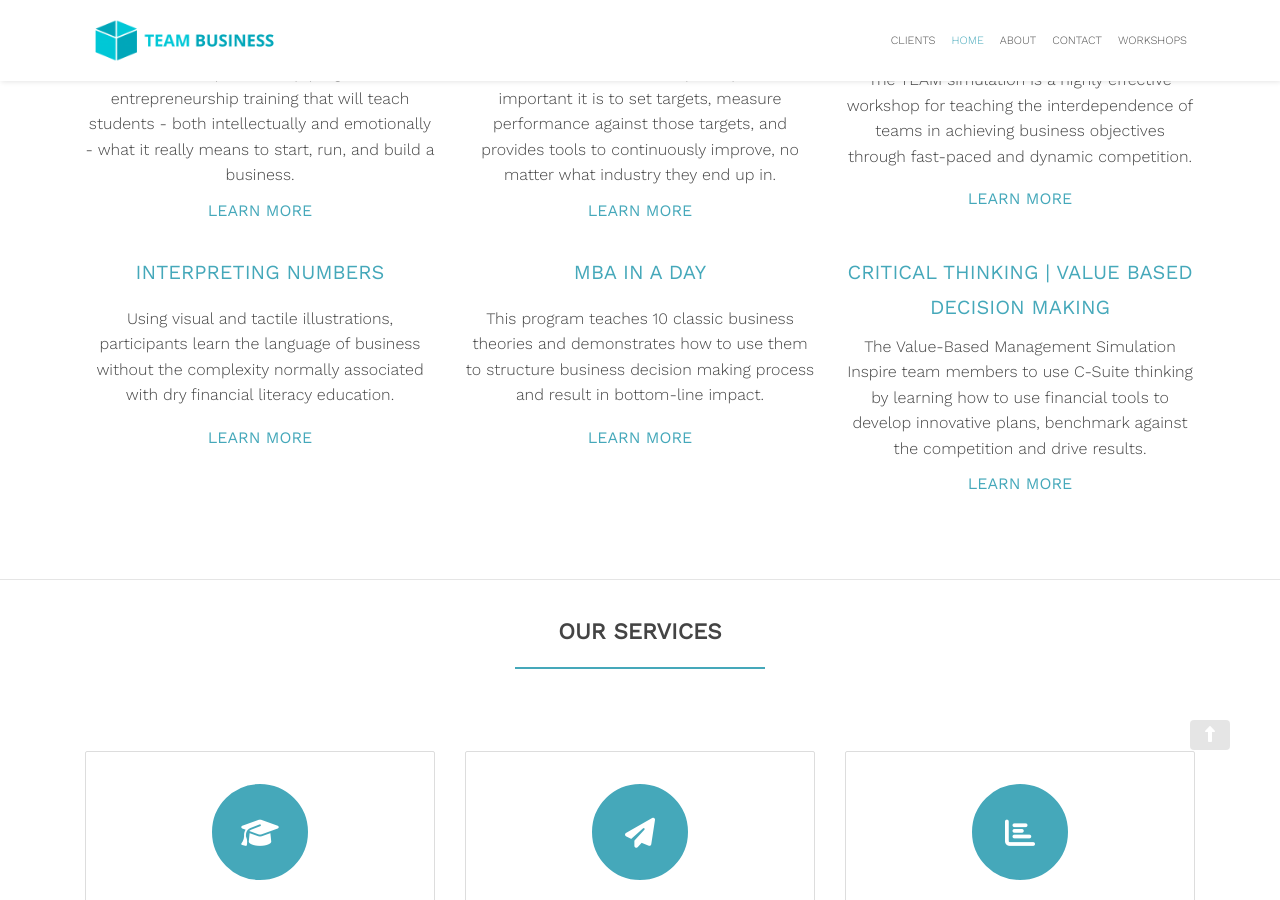
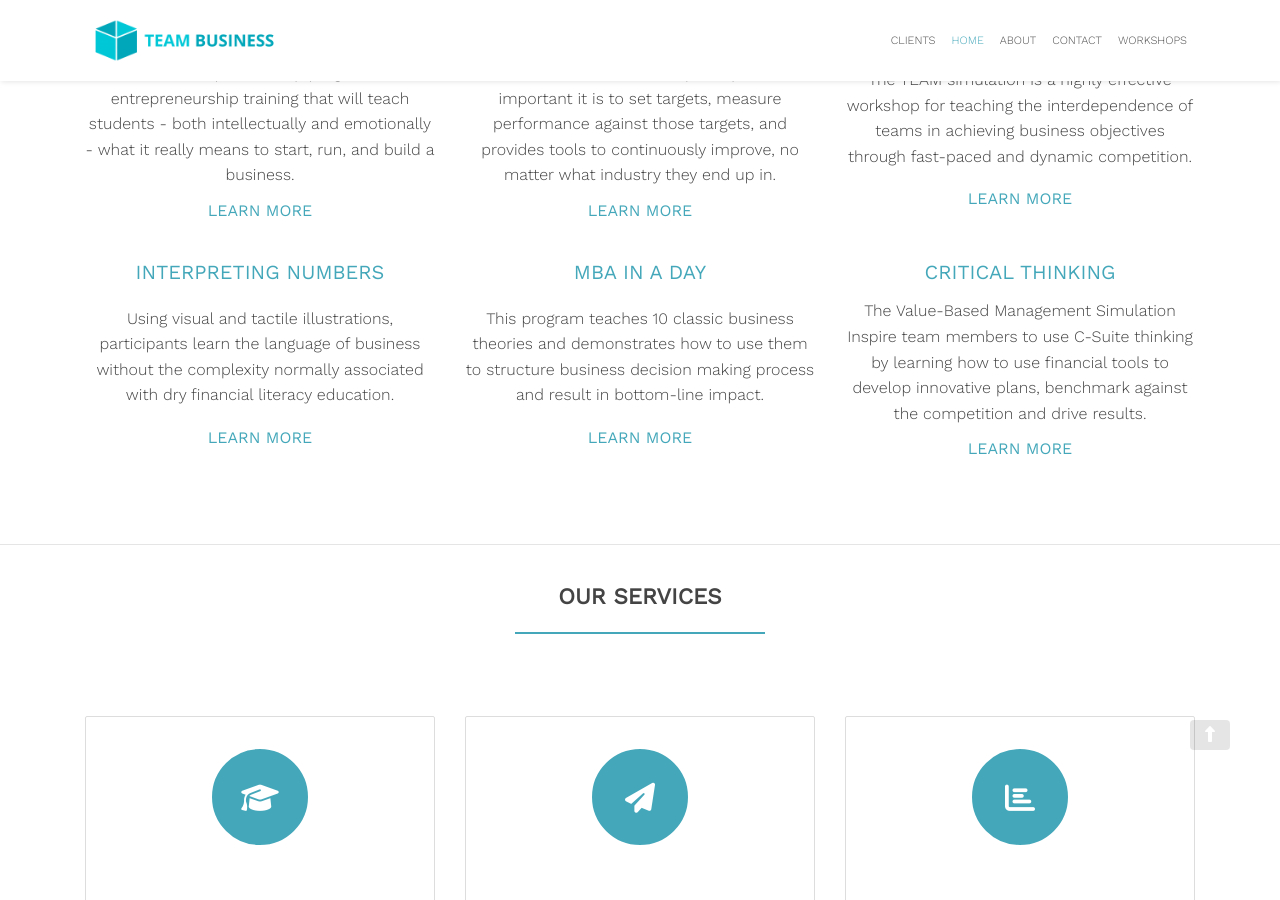
Before and after one commit to zac-heisey/team-business, a Jekyll site: the page built from index.md, in a window 1280 px wide and 900 px high, scrolled down 1894 px. Built offline with Jekyll 4.4.1, drawn with Linux system fonts in a browser that asks for light colours; nearby versions of some CDN libraries.

Commit message:
Update from Forestry.io Lara Azzam updated _data/programs.yml

```diff
--- a/_data/programs.yml
+++ b/_data/programs.yml
@@ -24,7 +24,7 @@
     how to use them to structure business decision making process and result in bottom-line
     impact.
   link: "/programs/classic-10/"
-- title: Critical Thinking | Value Based Decision Making
+- title: Critical Thinking
   description: The Value-Based Management Simulation Inspire team members to use C-Suite
     thinking by learning how to use financial tools to develop innovative plans, benchmark
     against the competition and drive results.
```
